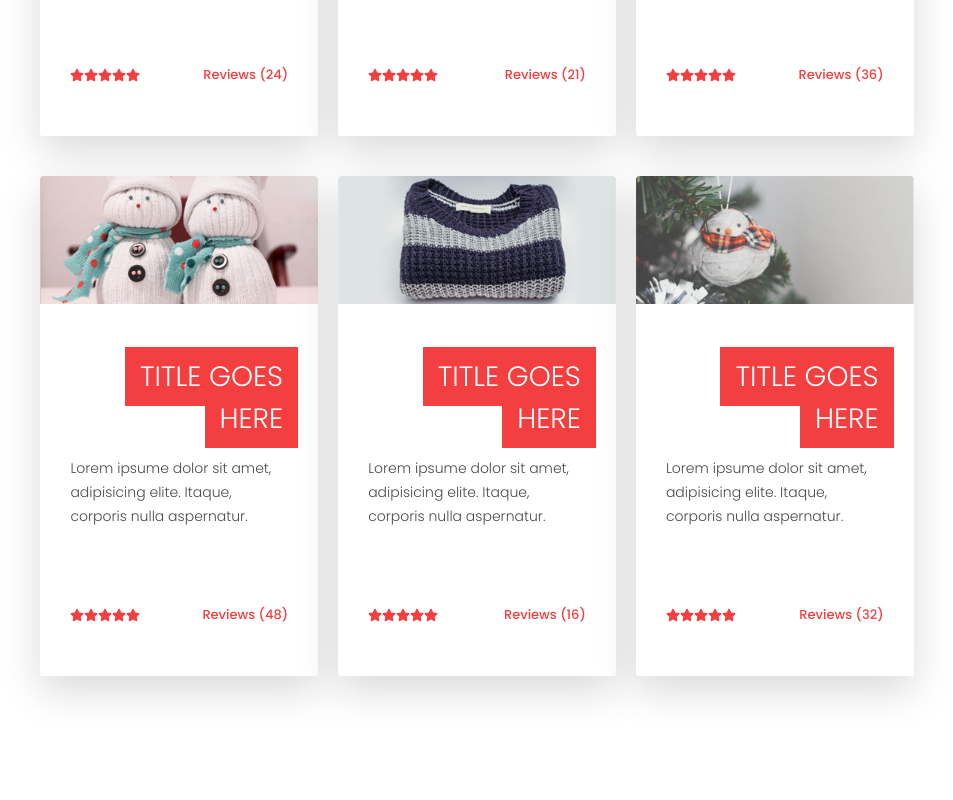
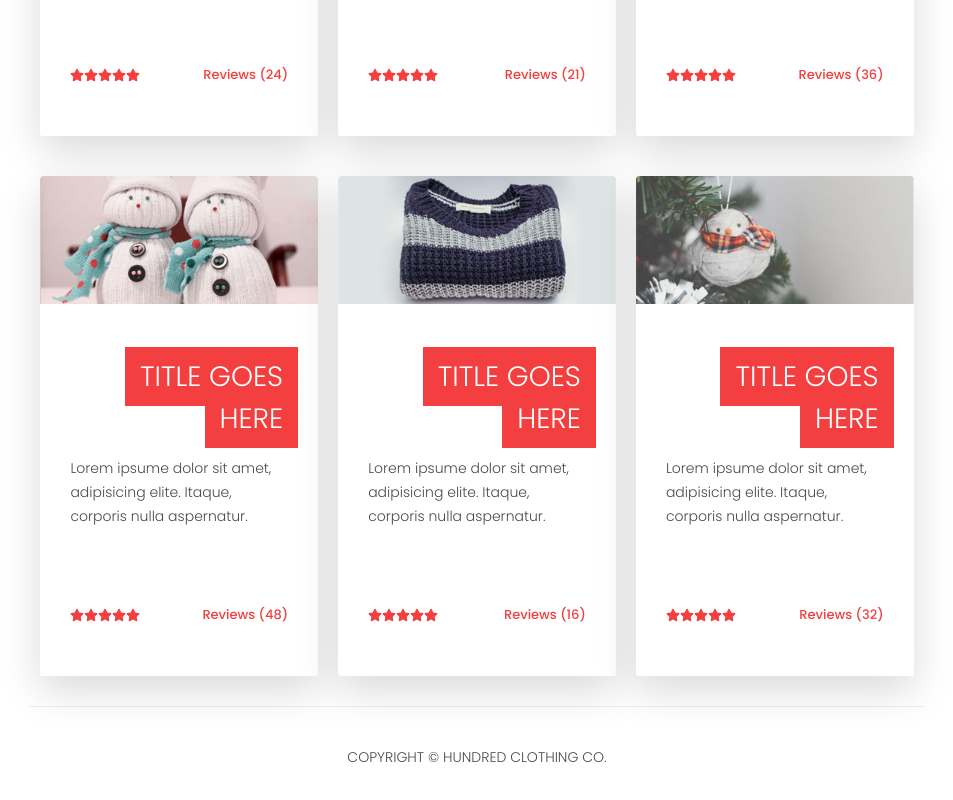
Before and after one commit to AndreFelipe97/E-commerc, a Next.js app: page / in a window 1280 px wide. Shown: the part 1172-1972 px from the top of the page, without its empty margins (163-1116 px from the left). Before the commit the page ends 1878 px from the top, so only its background shows below. Built offline with nearby package versions, Linux system fonts and the light colour scheme.

Commit message:
create footer

```diff
--- /dev/null
+++ b/src/components/Footer/index.tsx
@@ -0,0 +1,11 @@
+import { FooterContainer } from "./styles";
+
+export function Footer() {
+  return (
+    <FooterContainer>
+      <div>
+        <p>copyright &copy; hundred clothing co.</p>
+      </div>
+    </FooterContainer>
+  );
+}
--- /dev/null
+++ b/src/components/Footer/styles.ts
@@ -0,0 +1,27 @@
+import styled from "styled-components";
+
+export const FooterContainer = styled.div`
+  display: flex;
+  justify-content: center;
+  align-items: center;
+  height: 10rem;
+  flex: 0 0 70%;
+
+  div {
+    border-top: 1px solid var(--color-grey);
+    flex: 0 0 70%;
+    display: flex;
+    justify-content: center;
+    align-items: center;
+    min-height: 10rem;
+  }
+
+  p {
+    text-transform: uppercase;
+    font-size: 1.4rem;
+    margin-bottom: 0;
+    font-weight: 300;
+    color: var(--color-grey-2);
+    line-height: 2.4rem;
+  }
+`;
--- a/src/pages/_app.tsx
+++ b/src/pages/_app.tsx
@@ -1,10 +1,14 @@
-import type { AppProps } from 'next/app';
-import 'react-slideshow-image/dist/styles.css';
-import GlobalStyle from '../styles/global';
+import type { AppProps } from "next/app";
+import Head from "next/head";
+import "react-slideshow-image/dist/styles.css";
+import GlobalStyle from "../styles/global";
 
 function MyApp({ Component, pageProps }: AppProps) {
   return (
     <>
+      <Head>
+        <meta name="viewport" content="width=device-width, initial-scale=1.0" />
+      </Head>
       <GlobalStyle />
       <Component {...pageProps} />
     </>
--- a/src/pages/_document.tsx
+++ b/src/pages/_document.tsx
@@ -1,4 +1,4 @@
-import Document, { Html, Head, Main, NextScript } from 'next/document';
+import Document, { Html, Head, Main, NextScript } from "next/document";
 
 class MyDocument extends Document {
   static async getInitialProps(ctx: any) {
@@ -16,7 +16,6 @@ class MyDocument extends Document {
             href="https://fonts.googleapis.com/css2?family=Montserrat&family=Poppins:wght@100;200;300;400;500;600;700;800;900&display=swap"
             rel="stylesheet"
           />
-          <title>Hundred Clothing</title>
         </Head>
         <body>
           <Main />
--- a/src/pages/index.tsx
+++ b/src/pages/index.tsx
@@ -1,14 +1,20 @@
-import type { NextPage } from 'next';
-import { Banner } from '../components/Benner';
-import { Header } from '../components/Header';
-import HomeComponent from './home/_home';
+import type { NextPage } from "next";
+import Head from "next/head";
+import { Banner } from "../components/Benner";
+import { Footer } from "../components/Footer";
+import { Header } from "../components/Header";
+import HomeComponent from "./home/_home";
 
 const Home: NextPage = () => {
   return (
     <>
+      <Head>
+        <title>HundredClothing|home</title>
+      </Head>
       <Header />
       <Banner />
       <HomeComponent />
+      <Footer />
     </>
   );
 };
```
